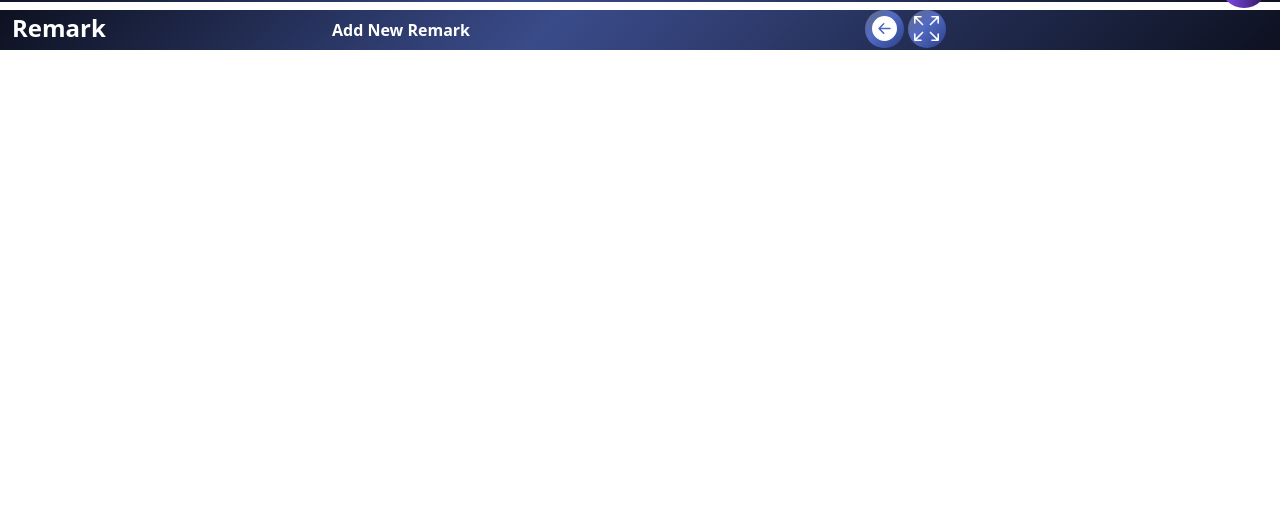
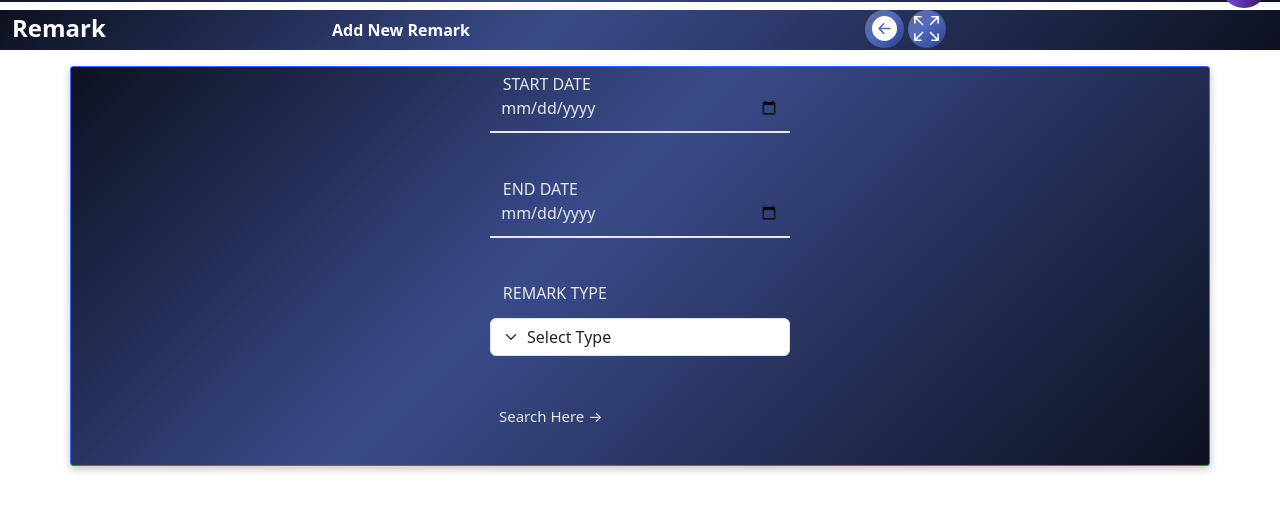
Before and after one commit to Brijesh-mca/School-app, a plain HTML site: page remarkPage/remark.html in a window 1280 px wide. Shown: the part 40-550 px from the top of the page. Drawn offline with nearby package versions, Linux system fonts and the light colour scheme.

Commit message:
addind from in remark page

```diff
--- a/remarkPage/remark.css
+++ b/remarkPage/remark.css
@@ -6,6 +6,118 @@
     background: linear-gradient(135deg, #666b7f 0%, #526ac3 43%, #2c4089 100%);
     width: 2.4rem;
     height: 2.4rem;
-    color: white;
+
     border-radius: 50%;
 }
+
+.container {
+    width: 350px;
+    height: 400px;
+    display: flex;
+    align-items: center;
+    justify-content: center;
+    position: relative;
+    border-radius: 3px;
+    border: 1px solid #396afc;
+    background: linear-gradient(135deg, #0d1120 0%, #3a4b8a 43%, #0d1120 100%);
+    box-shadow: rgba(0, 0, 0, 0.24) 0px 3px 8px;
+  }
+
+  .container form .descr {
+    font-size: 20px;
+    font-weight: 500;
+    color: #e8e8e8;
+    margin-bottom: 25px;
+    margin-top: 25px;
+    text-align: center;
+  }
+
+  .form {
+    display: flex;
+    flex-direction: column;
+  }
+
+  .input, textarea {
+    margin: 1em 0 1em 0;
+    width: 300px;
+    position: relative;
+  }
+
+  .input input, textarea {
+    font-size: 100%;
+    padding: 0.7em;
+    outline: none;
+    color: #e8e8e8;
+    border: none;
+    border-bottom: 2px solid #e8e8e8;
+    background: transparent;
+    border-radius: none;
+    width: 100%;
+    resize: none;
+  }
+
+  .input label {
+    font-size: 100%;
+    position: absolute;
+    left: 0;
+    color: #e8e8e8;
+    padding: 0.7em;
+    margin-left: 0.1em;
+    pointer-events: none;
+    transition: all 0.5s ease;
+    text-transform: uppercase;
+  }
+
+  .input :is(input:focus, input:valid)~label {
+    transform: translateY(-50%) scale(.9);
+    margin: 0em;
+    padding: 0.4em;
+    background: transparent;
+  }
+
+  .input textarea:focus ~ label,
+  .input textarea:valid ~ label {
+    transform: translateY(-50%) scale(.9);
+    margin: 0em;
+    padding: 0.4em;
+    background: transparent;
+  }
+
+  .inputGroup :is(input:focus, input:valid) {
+    border-color: rgb(37, 37, 211);
+  }
+
+  .form button {
+    color: #e8e8e8;
+    font-size: 15px;
+    align-self: flex-start;
+    padding: 0.6em;
+    border: none;
+    cursor: pointer;
+    margin-bottom: 50px;
+    background: transparent;
+    transition: all 0.3s ease-in-out;
+    position: relative;
+    overflow: hidden;
+  }
+
+  .form button:before {
+    content: "";
+    position: absolute;
+    bottom: 100%;
+    left: 0;
+    width: 100%;
+    height: 100%;
+    background-color: #e8e8e8;
+    opacity: 0;
+    transition: opacity 0.3s ease-in-out;
+  }
+
+  .form button:hover:before {
+    opacity: 0.2;
+  }
+
+  .form button:hover {
+    transform: translateY(-3px);
+    box-shadow: 0 5px 15px rgba(0, 0, 0, 0.3);
+  }
--- a/remarkPage/remark.html
+++ b/remarkPage/remark.html
@@ -48,13 +48,17 @@
             <div class="col-3 d-flex ">
                 <div class="circle1 ms-1 d-flex justify-content-center align-items-center">
 
-    <svg xmlns="http://www.w3.org/2000/svg" width="25" height="25" fill="white" class="bi bi-arrow-left-circle-fill" viewBox="0 0 16 16">
-        <path d="M8 0a8 8 0 1 0 0 16A8 8 0 0 0 8 0m3.5 7.5a.5.5 0 0 1 0 1H5.707l2.147 2.146a.5.5 0 0 1-.708.708l-3-3a.5.5 0 0 1 0-.708l3-3a.5.5 0 1 1 .708.708L5.707 7.5z"/>
+                    <svg xmlns="http://www.w3.org/2000/svg" width="25" height="25" fill="white"
+                        class="bi bi-arrow-left-circle-fill" viewBox="0 0 16 16">
+                        <path
+                            d="M8 0a8 8 0 1 0 0 16A8 8 0 0 0 8 0m3.5 7.5a.5.5 0 0 1 0 1H5.707l2.147 2.146a.5.5 0 0 1-.708.708l-3-3a.5.5 0 0 1 0-.708l3-3a.5.5 0 1 1 .708.708L5.707 7.5z" />
                     </svg>
                 </div>
                 <div class="circle1 d-flex justify-content-center align-items-center">
-    <svg xmlns="http://www.w3.org/2000/svg" width="25" height="25" fill="currentColor" class="bi bi-arrows-fullscreen" viewBox="0 0 16 16">
-        <path fill-rule="evenodd" d="M5.828 10.172a.5.5 0 0 0-.707 0l-4.096 4.096V11.5a.5.5 0 0 0-1 0v3.975a.5.5 0 0 0 .5.5H4.5a.5.5 0 0 0 0-1H1.732l4.096-4.096a.5.5 0 0 0 0-.707m4.344 0a.5.5 0 0 1 .707 0l4.096 4.096V11.5a.5.5 0 1 1 1 0v3.975a.5.5 0 0 1-.5.5H11.5a.5.5 0 0 1 0-1h2.768l-4.096-4.096a.5.5 0 0 1 0-.707m0-4.344a.5.5 0 0 0 .707 0l4.096-4.096V4.5a.5.5 0 1 0 1 0V.525a.5.5 0 0 0-.5-.5H11.5a.5.5 0 0 0 0 1h2.768l-4.096 4.096a.5.5 0 0 0 0 .707m-4.344 0a.5.5 0 0 1-.707 0L1.025 1.732V4.5a.5.5 0 0 1-1 0V.525a.5.5 0 0 1 .5-.5H4.5a.5.5 0 0 1 0 1H1.732l4.096 4.096a.5.5 0 0 1 0 .707"/>
+                    <svg xmlns="http://www.w3.org/2000/svg" width="25" height="25" fill="white"
+                        class="bi bi-arrows-fullscreen" viewBox="0 0 16 16">
+                        <path fill-rule="evenodd"
+                            d="M5.828 10.172a.5.5 0 0 0-.707 0l-4.096 4.096V11.5a.5.5 0 0 0-1 0v3.975a.5.5 0 0 0 .5.5H4.5a.5.5 0 0 0 0-1H1.732l4.096-4.096a.5.5 0 0 0 0-.707m4.344 0a.5.5 0 0 1 .707 0l4.096 4.096V11.5a.5.5 0 1 1 1 0v3.975a.5.5 0 0 1-.5.5H11.5a.5.5 0 0 1 0-1h2.768l-4.096-4.096a.5.5 0 0 1 0-.707m0-4.344a.5.5 0 0 0 .707 0l4.096-4.096V4.5a.5.5 0 1 0 1 0V.525a.5.5 0 0 0-.5-.5H11.5a.5.5 0 0 0 0 1h2.768l-4.096 4.096a.5.5 0 0 0 0 .707m-4.344 0a.5.5 0 0 1-.707 0L1.025 1.732V4.5a.5.5 0 0 1-1 0V.525a.5.5 0 0 1 .5-.5H4.5a.5.5 0 0 1 0 1H1.732l4.096 4.096a.5.5 0 0 1 0 .707" />
                     </svg>
                 </div>
 
@@ -72,6 +76,42 @@
     </div>
     </div>
 
+    <div class="container-fluid container my-3">
+        <form class="form">
+
+          <div class="input ">
+            <label for="name">Start Date</label><br>
+              <input required="" autocomplete="off" value="" type="date">
+
+          </div>
+
+          <div class="input">
+            <label for="name">End Date</label><br>
+              <input required="" autocomplete="off" name="" type="date" placeholder="date">
+
+          </div>
+
+          <div class="input">
+
+              <label for="message">Remark type</label><br><br>
+
+              <select class="form-select" aria-label="Default select example">
+                <option selected>Select Type</option>
+                <option value="1">One</option>
+                <option value="2">Two</option>
+                <option value="3">Three</option>
+              </select>
+              <br>
+
+
+
+
+
+          </div>
+          <button type="Search">Search Here →</button>
+        </form>
+    </div>
+
 
 
 
```
Lines whose indentation alone changed are shown as unchanged.
